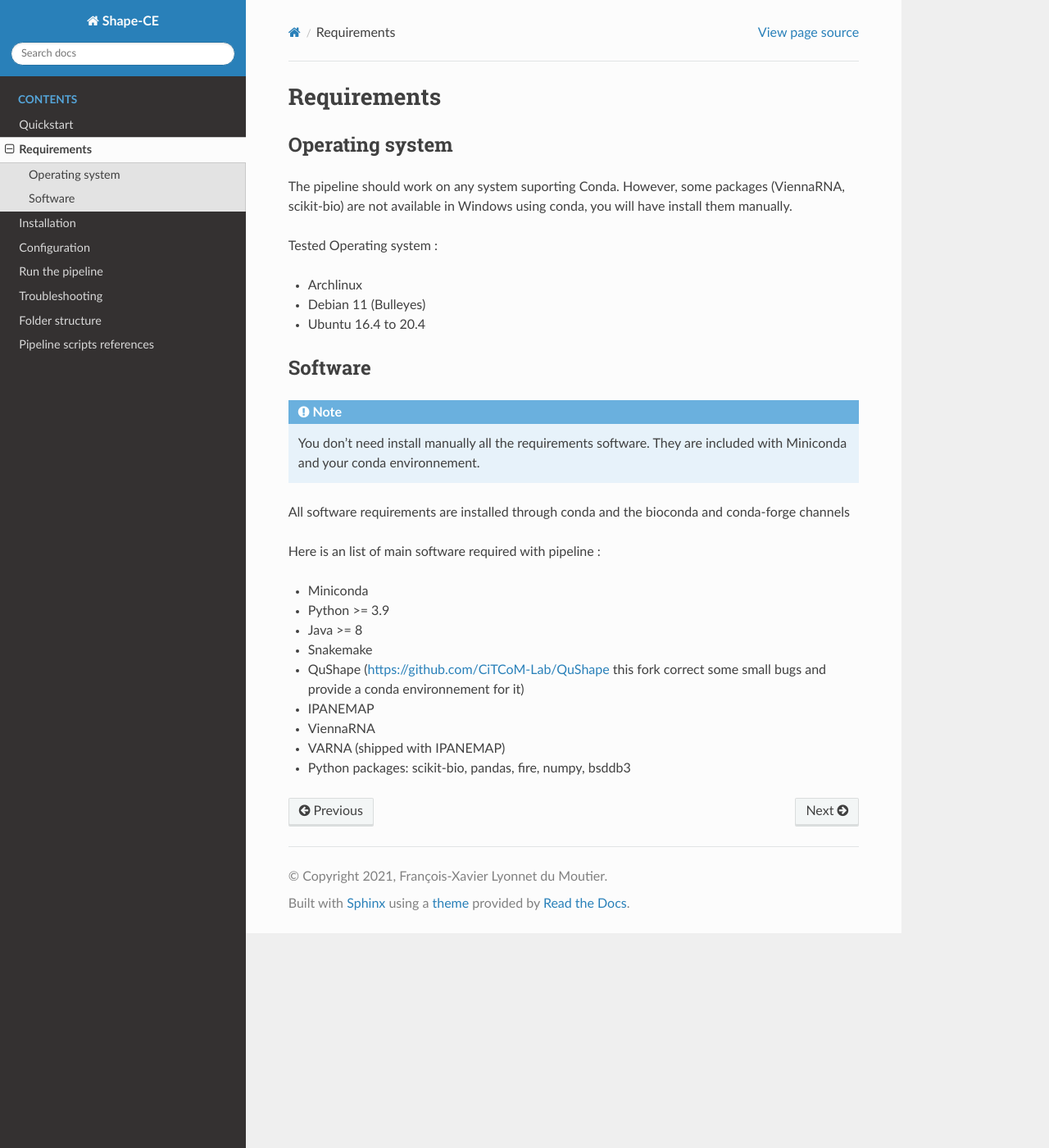
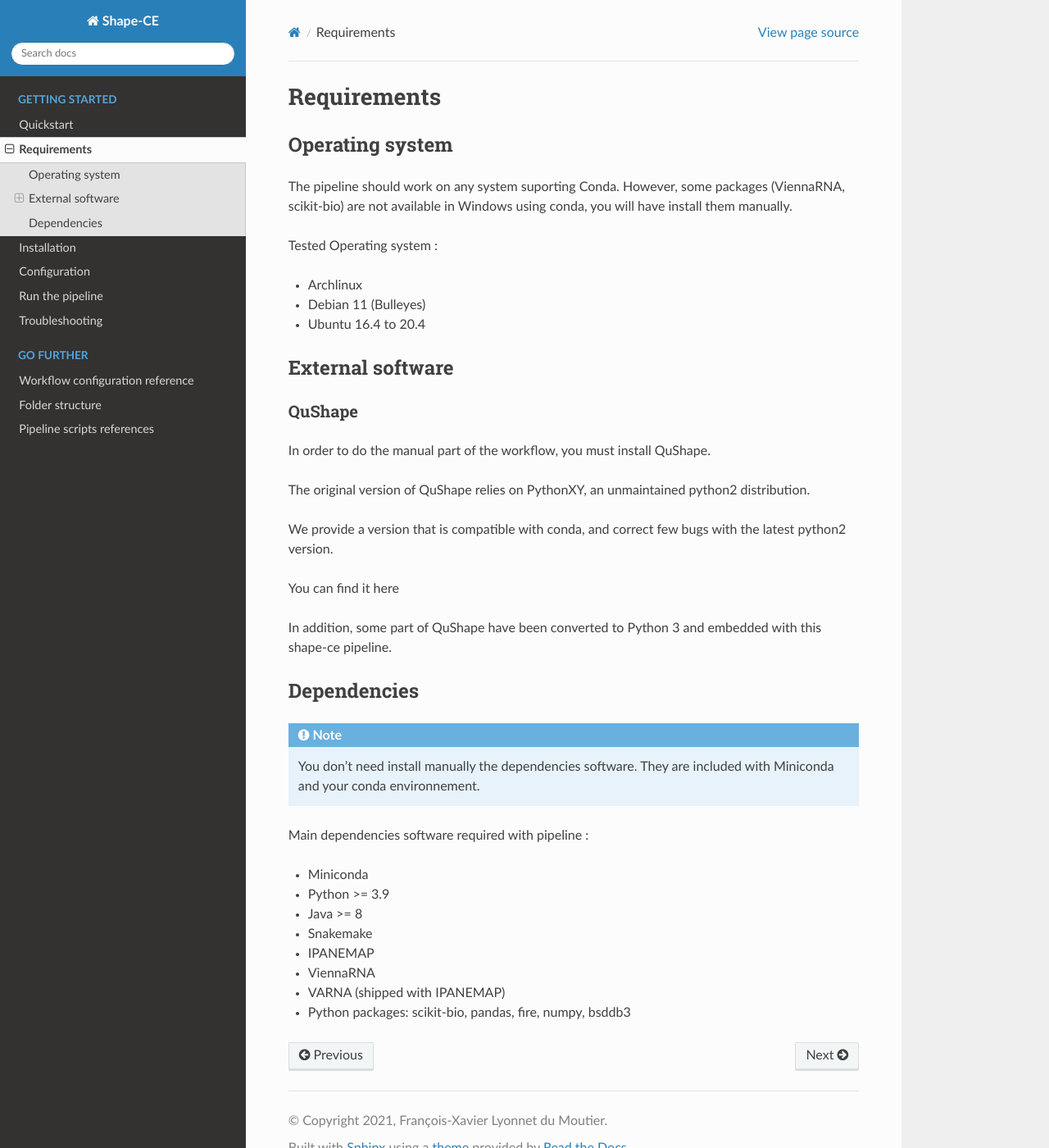
Before and after one commit to Sargueil-CiTCoM/ipasuite, a Sphinx documentation site: the page built from workflow/docs/source/requirements.md, in a window 1280 px wide and 1400 px high. Shown: the whole window at 82% size. Built offline with Sphinx 7.4.7 and the Read the Docs theme 2.0.0, drawn with Linux system fonts in a browser that asks for light colours.

Commit message:
:memo: reorganized documentation

````diff
--- /dev/null
+++ b/workflow/docs/source/config_yaml_ref.md
@@ -0,0 +1,4 @@
+# Workflow configuration reference
+
+```{autoyaml} ../../config/config.tpl.yaml
+```
--- a/workflow/docs/source/requirements.md
+++ b/workflow/docs/source/requirements.md
@@ -10,24 +10,34 @@
 - Debian 11 (Bulleyes)
 - Ubuntu 16.4 to 20.4
 
+## External software
 
-## Software
+### QuShape
+
+In order to do the manual part of the workflow, you must install QuShape.
+
+The original version of QuShape relies on PythonXY, an unmaintained python2 distribution.
+
+We provide a version that is compatible with conda, and correct few bugs with the latest python2 version.
+
+You can find it here [](https://github.com/CiTCoM-Lab/QuShape)
+
+In addition, some part of QuShape have been converted to Python 3 and embedded with this
+shape-ce pipeline.
+
+## Dependencies
 
 ```{note}
-You don't need install manually all the requirements software. They are included
+You don't need install manually the dependencies software. They are included
 with Miniconda and your conda environnement.
 ```
 
-All software requirements are installed through conda and the bioconda and conda-forge
-channels
-
-Here is an list of main software required with pipeline :
+Main dependencies software required with pipeline :
 
 - Miniconda
 - Python >= 3.9
 - Java >= 8
 - Snakemake
-- QuShape ([https://github.com/CiTCoM-Lab/QuShape ](https://github.com/CiTCoM-Lab/QuShape) this fork correct some small bugs and provide a conda environnement for it)
 - IPANEMAP
 - ViennaRNA
 - VARNA (shipped with IPANEMAP)
````
Also changed, not shown: workflow/docs/source/configuration.md (+13 -6 lines), workflow/docs/source/index.md (+9 -1 lines).
